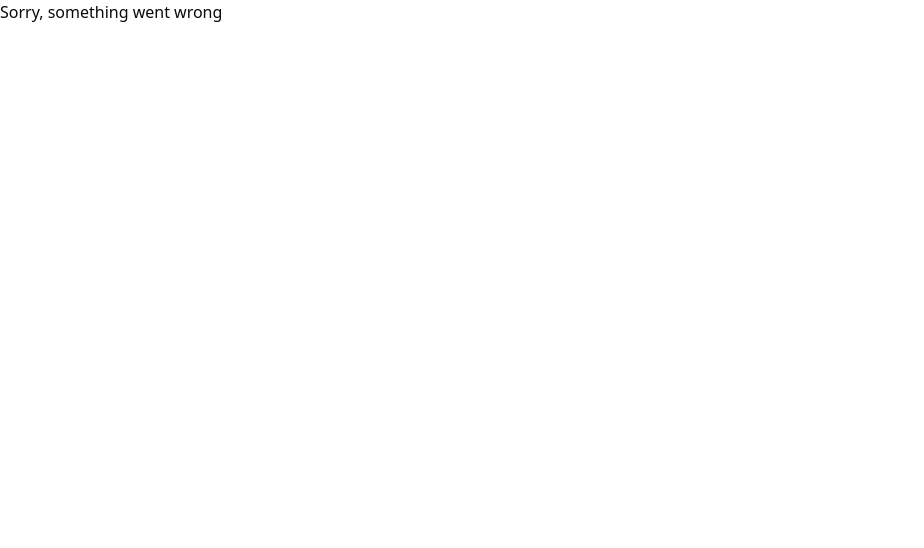
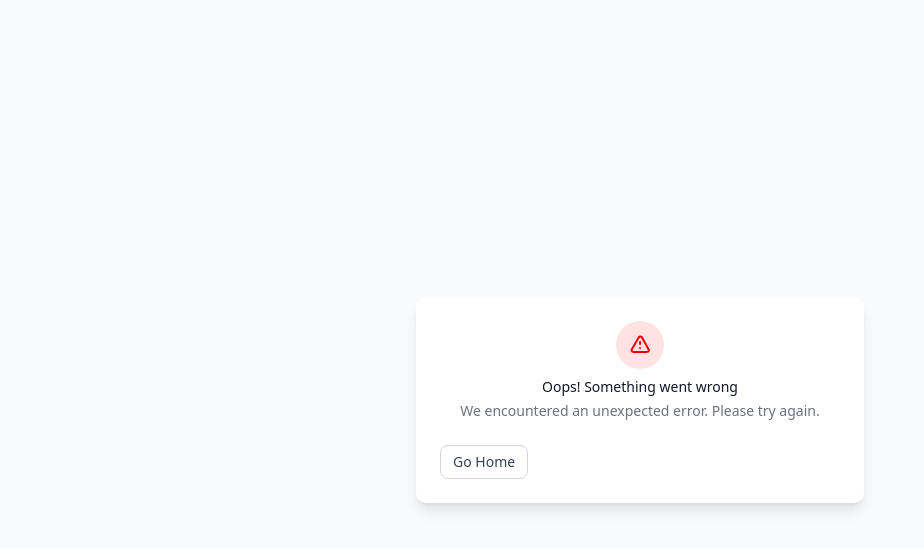
Before and after one commit to Hazko-stack/CloudyCare, a Next.js app: page /error in a window 1280 px wide. Shown: the top 548 px of the page, without its empty margins (0-924 px from the left). Built offline with nearby package versions, Linux system fonts and the light colour scheme.

Commit message:
styling error page

```diff
--- a/app/error/page.tsx
+++ b/app/error/page.tsx
@@ -1,5 +1,72 @@
 'use client'
 
-export default function ErrorPage() {
-  return <p>Sorry, something went wrong</p>
+import { useEffect } from 'react'
+
+interface ErrorPageProps {
+  error?: Error & { digest?: string }
+  reset?: () => void
 }
+
+export default function ErrorPage({ error, reset }: ErrorPageProps) {
+  useEffect(() => {
+    if (error) {
+      console.error('Error occurred:', error)
+    }
+  }, [error])
+
+  return (
+    <div className="min-h-screen flex items-center justify-center bg-gray-50">
+      <div className="max-w-md w-full bg-white shadow-lg rounded-lg p-6">
+        <div className="text-center">
+          <div className="mx-auto flex items-center justify-center h-12 w-12 rounded-full bg-red-100">
+            <svg
+              className="h-6 w-6 text-red-600"
+              fill="none"
+              viewBox="0 0 24 24"
+              stroke="currentColor"
+            >
+              <path
+                strokeLinecap="round"
+                strokeLinejoin="round"
+                strokeWidth={2}
+                d="M12 9v2m0 4h.01m-6.938 4h13.856c1.54 0 2.502-1.667 1.732-2.5L13.732 4c-.77-.833-1.964-.833-2.732 0L3.732 16.5c-.77.833.192 2.5 1.732 2.5z"
+              />
+            </svg>
+          </div>
+          <h3 className="mt-2 text-sm font-medium text-gray-900">
+            Oops! Something went wrong
+          </h3>
+          <p className="mt-1 text-sm text-gray-500">
+            We encountered an unexpected error. Please try again.
+          </p>
+          {process.env.NODE_ENV === 'development' && error && (
+            <details className="mt-4 text-left">
+              <summary className="cursor-pointer text-sm text-red-600">
+                Error Details (Development Only)
+              </summary>
+              <pre className="mt-2 text-xs bg-gray-100 p-2 rounded overflow-auto">
+                {error.message}
+              </pre>
+            </details>
+          )}
+          <div className="mt-6 flex space-x-3">
+            {reset && (
+              <button
+                onClick={reset}
+                className="inline-flex items-center px-3 py-2 border border-transparent text-sm leading-4 font-medium rounded-md text-white bg-blue-600 hover:bg-blue-700 focus:outline-none focus:ring-2 focus:ring-offset-2 focus:ring-blue-500"
+              >
+                Try Again
+              </button>
+            )}
+            <a
+              href="/"
+              className="inline-flex items-center px-3 py-2 border border-gray-300 text-sm leading-4 font-medium rounded-md text-gray-700 bg-white hover:bg-gray-50 focus:outline-none focus:ring-2 focus:ring-offset-2 focus:ring-blue-500"
+            >
+              Go Home
+            </a>
+          </div>
+        </div>
+      </div>
+    </div>
+  )
+}
```
